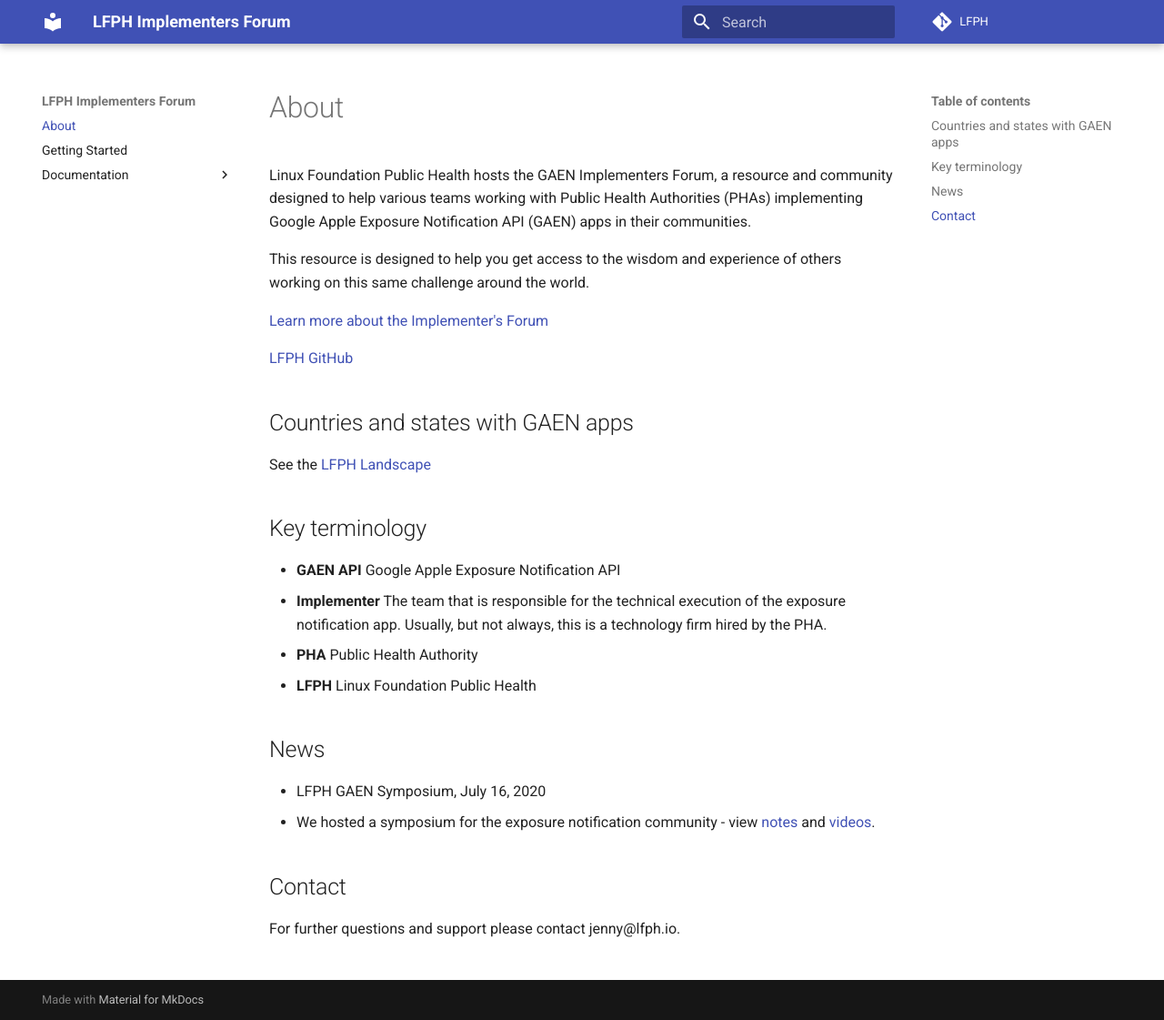
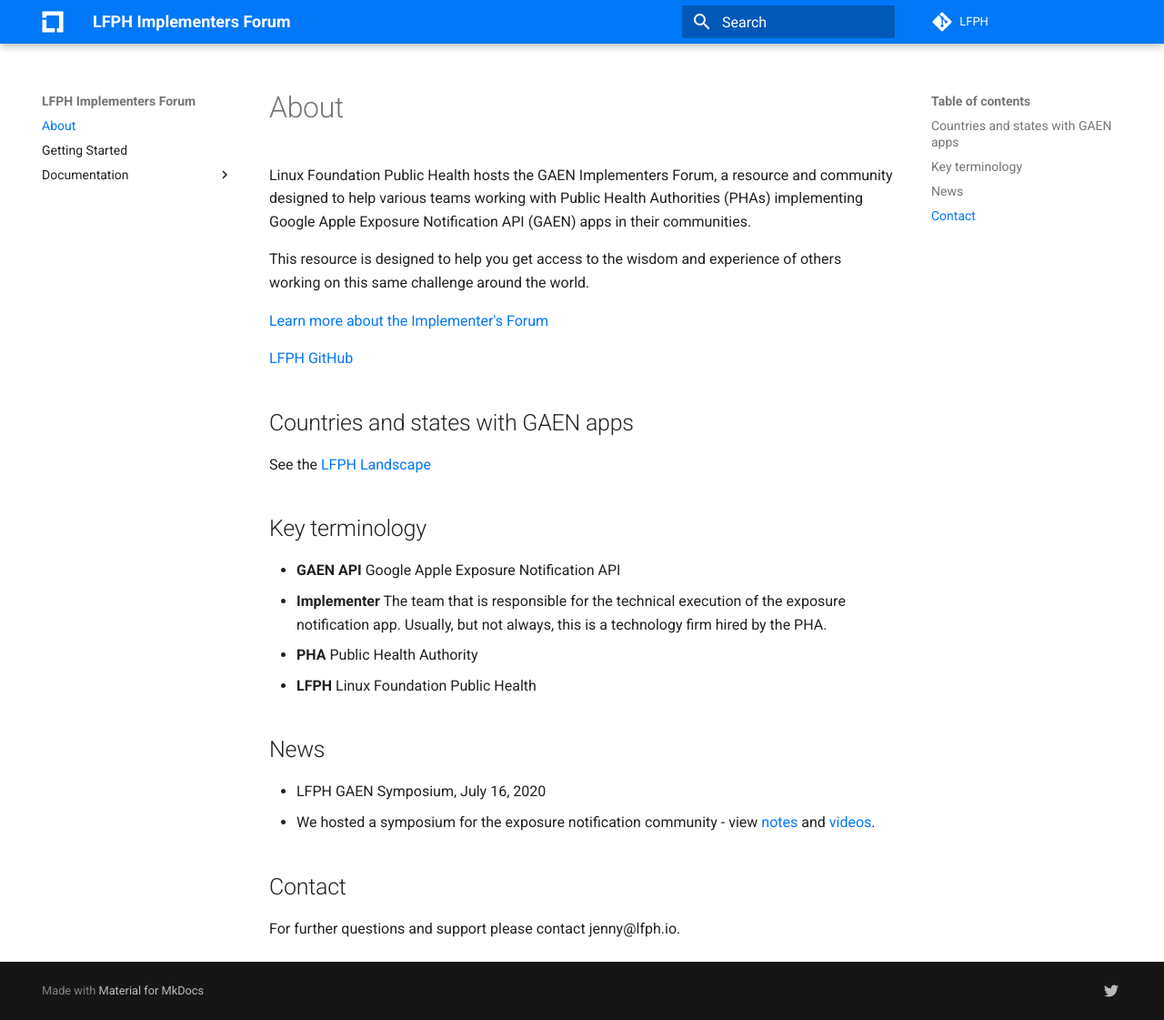
Before and after one commit to lfph/implementers-forum, an MkDocs documentation site: the page built from docs/index.md, in a window 1280 px wide and 1121 px high. Shown: the whole window at 91% size. Built offline with MkDocs 1.6.1 and Material for MkDocs 9.7.7, drawn with Linux system fonts in a browser that asks for light colours; comment, search, counter and statistics services are not loaded.

Commit message:
styling updates

```diff
--- /dev/null
+++ b/docs/css/extra.css
@@ -0,0 +1,45 @@
+/* display external links with icon
+div.md-content a[href^="http://"]:not([href*="lfph.io"]):after,
+div.md-content a[href^="https://"]:not([href*="lfph.io"]):after,
+div.md-content a[href^="//"]:not([href*="lfph.io"]) {
+    font-family: 'FontAwesome';
+    content: ' \f08e';
+    font-weight: normal;
+    font-style: normal;
+    vertical-align: top;
+    display: inline-block;
+    text-decoration: none;
+    padding-left: 3px;
+}
+*/
+
+:root {
+  /* Primary color shades */
+  --md-primary-fg-color: #0078F7;
+  --md-primary-fg-color--light: #ffffff;
+  --md-primary-fg-color--dark: #282878;
+  --md-primary-bg-color: #ffffff;
+  --md-primary-bg-color--light: #ffffff;
+  --md-text-link-color: #0078F7;
+  /* Accent color shades */
+  --md-accent-fg-color: #282878;
+  --md-accent-fg-color--transparent: #282878;
+  --md-accent-bg-color: #282878;
+  --md-accent-bg-color--light: #97A8BB;
+}
+/*
+:root {
+  /* Primary color shades */
+  --md-primary-fg-color: #282878;
+  --md-primary-fg-color--light: #ffffff;
+  --md-primary-fg-color--dark: #282878;
+  --md-primary-bg-color: #ffffff;
+  --md-primary-bg-color--light: #ffffff;
+  --md-text-link-color: #0078F7;
+  /* Accent color shades */
+  --md-accent-fg-color: #0078F7;
+  --md-accent-fg-color--transparent: #0078F7;
+  --md-accent-bg-color: #0078F7;
+  --md-accent-bg-color--light: #0078F7;
+}
+*/
--- a/mkdocs.yml
+++ b/mkdocs.yml
@@ -5,8 +5,10 @@ theme:
     - instant
   palette:
     scheme: preference
-    primary: indigo
+    primary:
     accent:
+  favicon: img/favicon.ico
+  logo: img/lfph-icon-white.svg
 repo_name: LFPH
 repo_url: https://github.com/lfph/implementers-forum
 nav:
@@ -15,3 +17,9 @@ nav:
   - 'Documentation':
     - 'user-research.md'
     - 'analytics.md'
+extra_css:
+  - css/extra.css
+extra:
+  social:
+    - icon: fontawesome/brands/twitter
+      link: https://twitter.com/lfpubhealth
```
Also changed, not shown: docs/img/lfph-icon-white.svg (added).
